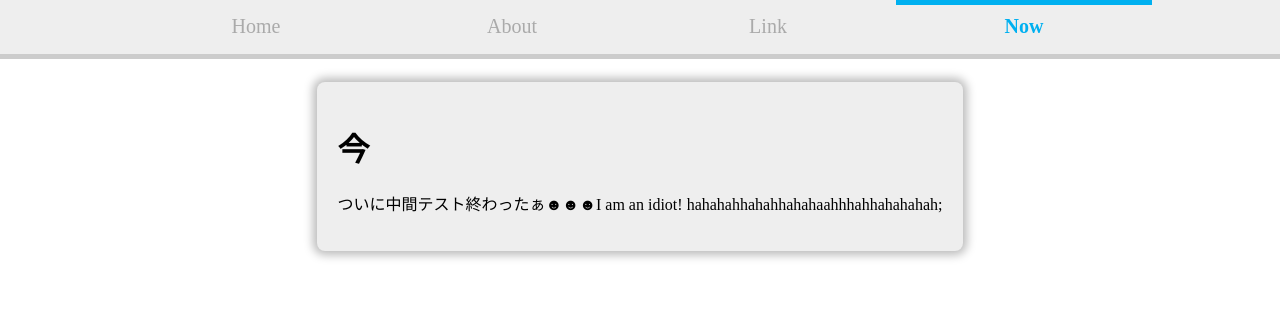
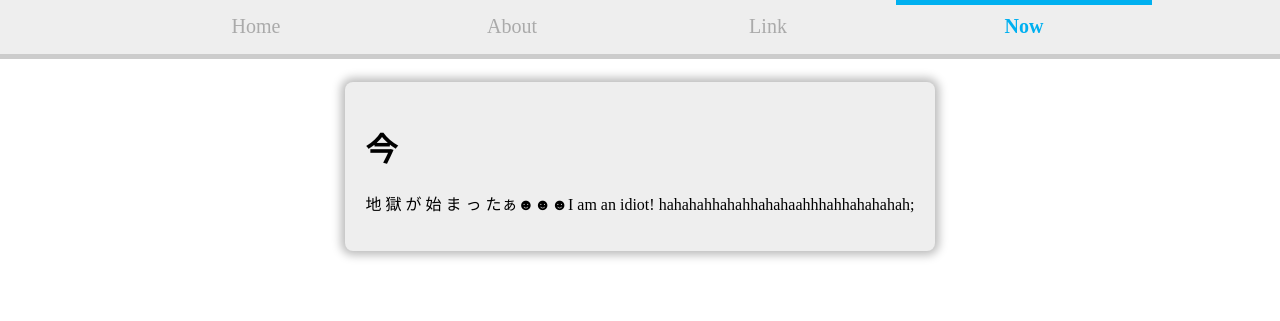
Before and after one commit to legrs/legrs.github.io, a plain HTML site: page blog.html in a window 1280 px wide. Shown: the top 321 px of the page. Drawn offline with Linux system fonts and the light colour scheme.

Commit message:
Update blog.html

```diff
--- a/blog.html
+++ b/blog.html
@@ -22,7 +22,7 @@
 	   		<br><br><br>
 			<div class="prof">
 				<h1>今</h1>
-				<p>ついに中間テスト終わったぁ☻☻☻I am an idiot! hahahahhahahhahahaahhhahhahahahah;</p>
+				<p> 地 獄 が 始 ま っ たぁ☻☻☻I am an idiot! hahahahhahahhahahaahhhahhahahahah;</p>
 			</div>
 			<footer>
    		    	    <div class="countbox">
```
